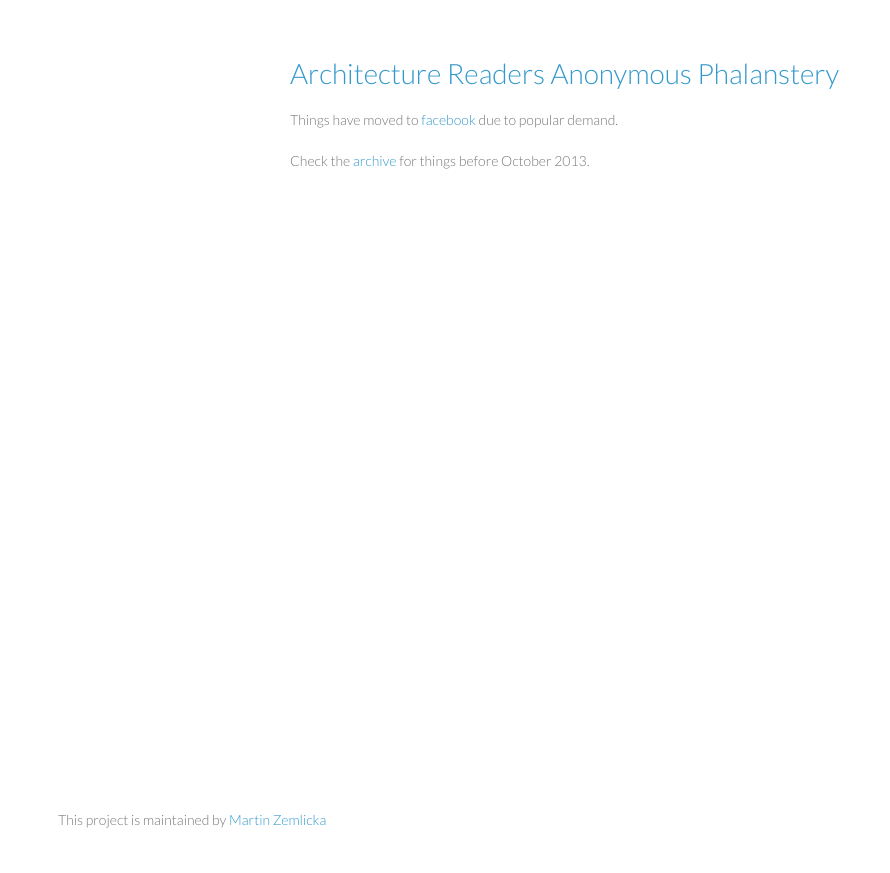
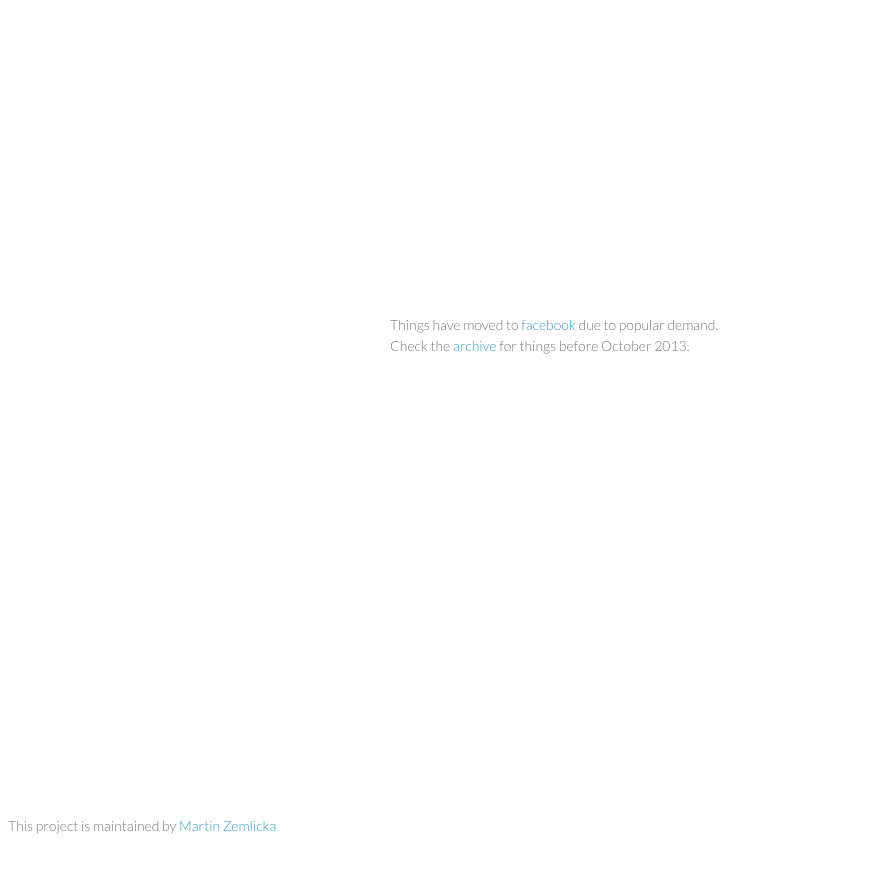
Before and after one commit to zmlka/atrap, a Jekyll site: the page index.html, which Jekyll copies as it is, in a window 1280 px wide. Shown: the top 873 px of the page, without its empty margins (0-890 px from the left). Built offline with Jekyll 4.4.1, drawn with Linux system fonts in a browser that asks for light colours.

Commit message:
stylesheet

```diff
--- a/index.html
+++ b/index.html
@@ -4,14 +4,14 @@
     <link rel="stylesheet" href="/stylesheets/styles.landing.css">
 </head>
 <body>
-<div id="content">
+<div>
     <h1><a href="https://www.facebook.com/atrap.org">Architecture Readers Anonymous Phalanstery</a></h1>
 
 </div>
-<div id="content">
+<div>
 
-<p>Things have moved to <a href="https://www.facebook.com/atrap.org">facebook</a> due to popular demand.</p>
-<p>Check the <a href="http://www.atrap.org/index2.html">archive</a> for things before October 2013.</p>
+    <p>Things have moved to <a href="https://www.facebook.com/atrap.org">facebook</a> due to popular demand.</br>
+       Check the <a href="http://www.atrap.org/index2.html">archive</a> for things before October 2013.</p>
 
 </div>
 
--- a/stylesheets/styles.landing.css
+++ b/stylesheets/styles.landing.css
@@ -1,35 +1,25 @@
 @import url(https://fonts.googleapis.com/css?family=Lato:300italic,700italic,300,700);
 
 body {
-  padding:50px;
   font:14px/1.5 Lato, "Helvetica Neue", Helvetica, Arial, sans-serif;
   color:#777;
   font-weight:300;
 }
+div {
+    width: 500px;
+    height: 300px;
+    background-color: #FFFFFF;
+    margin:10px;
+    position: absolute;
+    top:0;
+    bottom: 0;
+    left: 0;
+    right: 0;
 
-h1, h2, h3, h4, h5, h6 {
-  color:#222;
-  margin:0 0 20px;
+    margin: auto;
 }
-
-p, ul, ol, table, pre, dl {
-  margin:0 0 20px;
-}
-
-h1, h2, h3 {
-  line-height:1.1;
-}
-
 h1 {
-  font-size:28px;
-}
-
-h2 {
-  color:#393939;
-}
-
-h3, h4, h5, h6 {
-  color:#494949;
+  font-size:40px;
 }
 
 a {
@@ -38,12 +28,6 @@
   text-decoration:none;
 }
 
-a small {
-  font-size:11px;
-  color:#777;
-  margin-top:-0.6em;
-  display:block;
-}
 hr {
   border:0;
   background:#e5e5e5;
@@ -52,17 +36,8 @@
 }
 
 
-
-#content {
-  width: 700px ;
-  margin-left: auto ;
-  margin-right: auto ;
-}
-
-
 footer {
-  width:270px;
-  float:left;
+  float:center;
   position:fixed;
   bottom:50px;
 }
```
